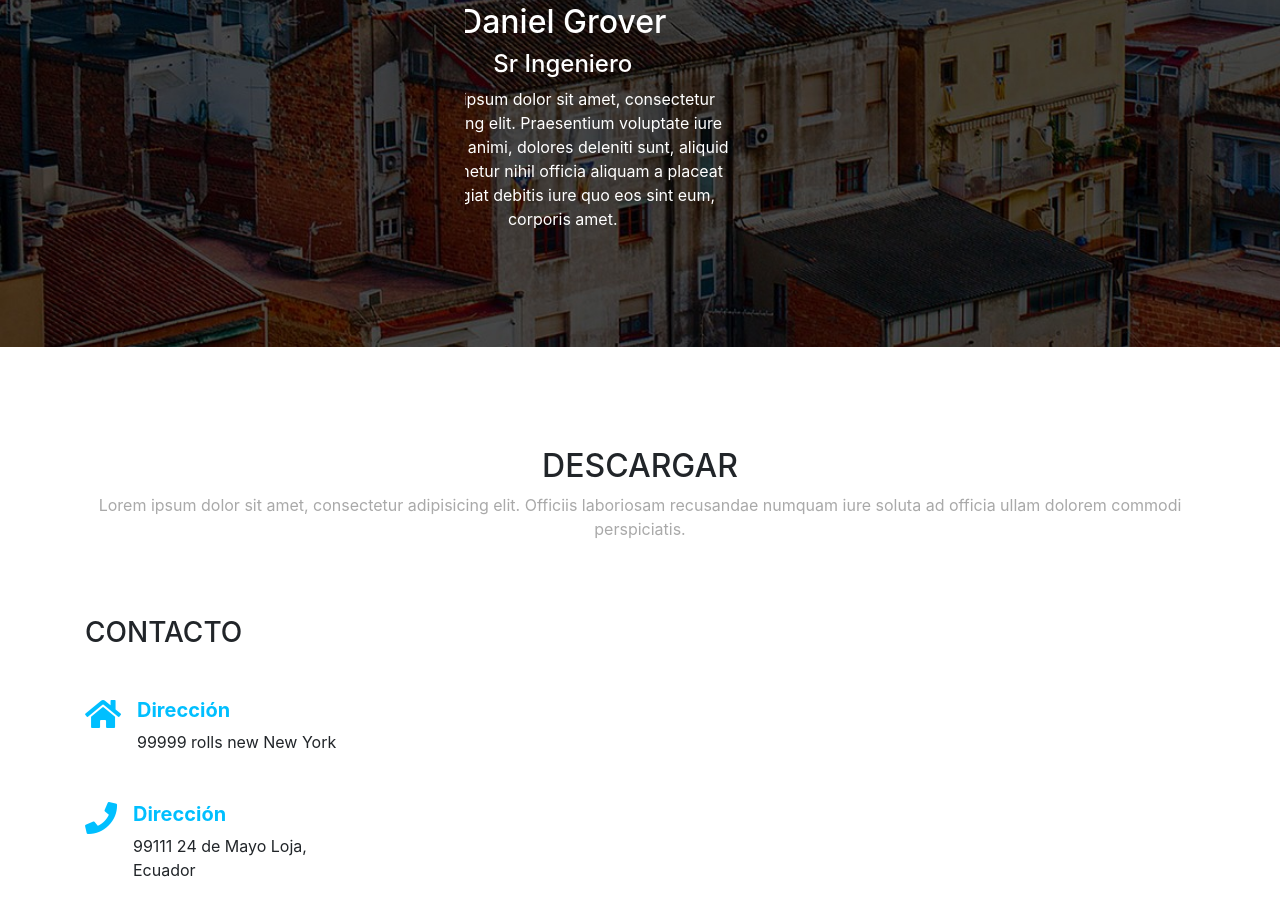
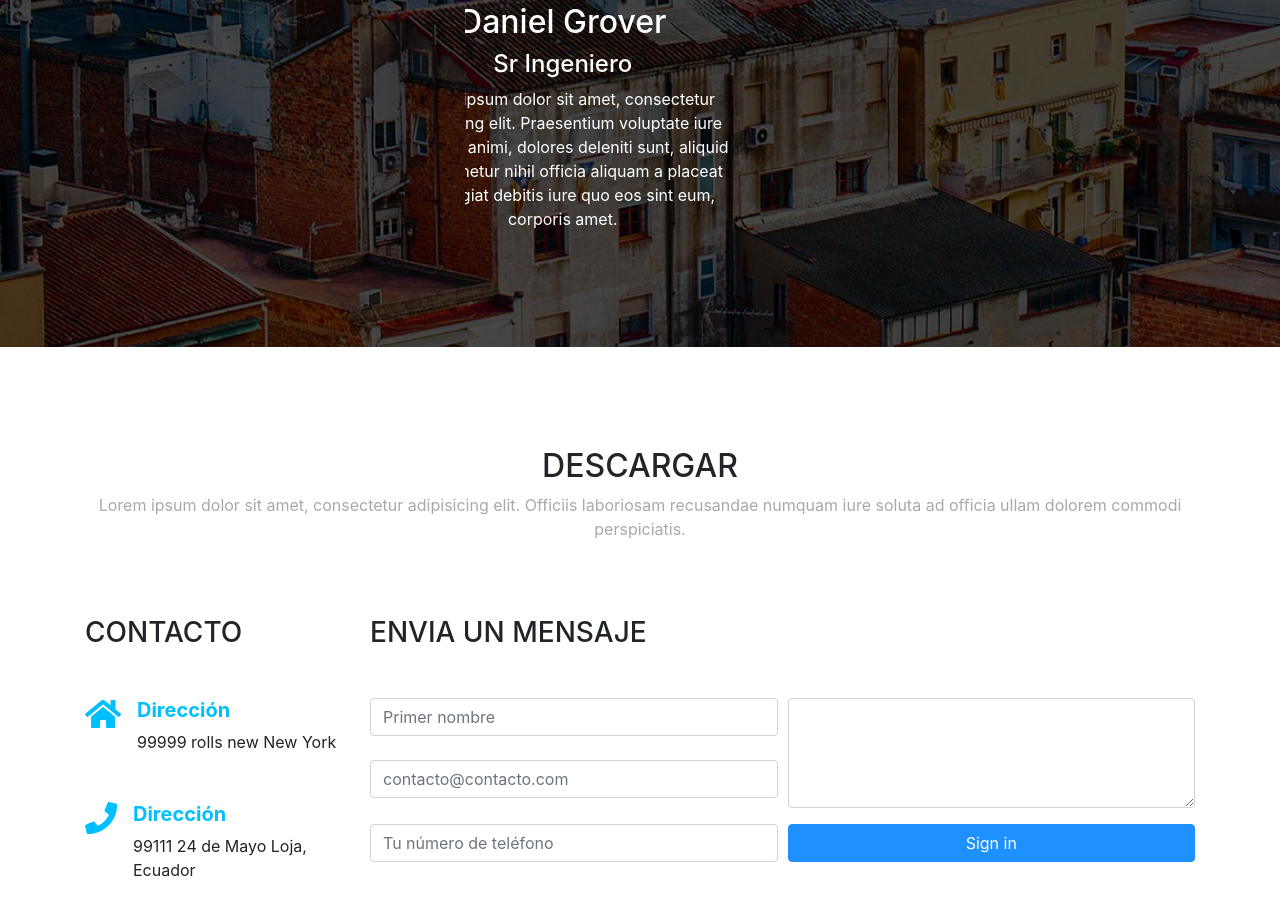
Before and after one commit to jpablopachar/PlatillaCursoBootstrapAvanzado, a plain HTML site: page index.html in a window 1280 px wide. Shown: the part 3555-4471 px from the top of the page. Drawn offline with Linux system fonts and the light colour scheme.

Commit message:
Tercera clase 3

```diff
--- a/index.html
+++ b/index.html
@@ -319,10 +319,32 @@
             </div>
           </div>
         </div>
-        <div class="col-md-9"></div>
+        <div class="col-md-9">
+          <h3 class="mb-5">ENVIA UN MENSAJE</h3>
+          <form>
+            <div class="form-row">
+              <div class="form-group col-md-6">
+                <input type="text" class="form-control" id="inputEmail4" placeholder="Primer nombre">
+                <input type="password" class="form-control mt-4" id="inputEmail4" placeholder="contacto@contacto.com">
+              </div>
+              <div class="form-group col-md-6">
+                <textarea class="form-control" id="exampleForm" rows="4"></textarea>
+              </div>
+            </div>
+            <div class="form-row">
+              <div class="form-group col-md-6">
+                <input type="text" class="form-control" id="inputNumber" placeholder="Tu número de teléfono">
+              </div>
+              <div class="form-group col-md-6">
+                <button type="submit" class="btn btn-celeste btn-block">Sign in</button>
+              </div>
+            </div>
+          </form>
+        </div>
       </div>
     </div>
   </section>
+  <section class="google-map"></section>
   <!-- Optional JavaScript -->
   <!-- jQuery first, then Popper.js, then Bootstrap JS -->
   <script src="js/jquery-3.3.1.min.js"></script>
```
